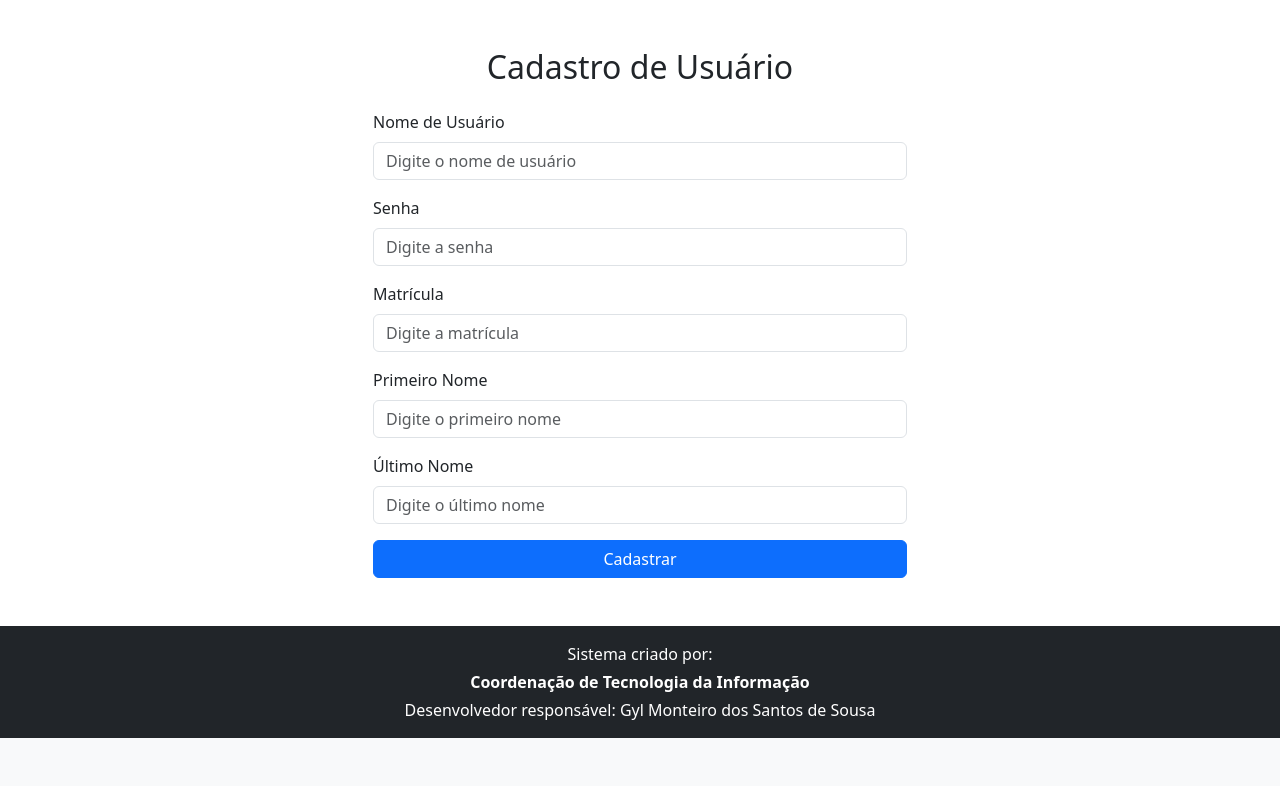
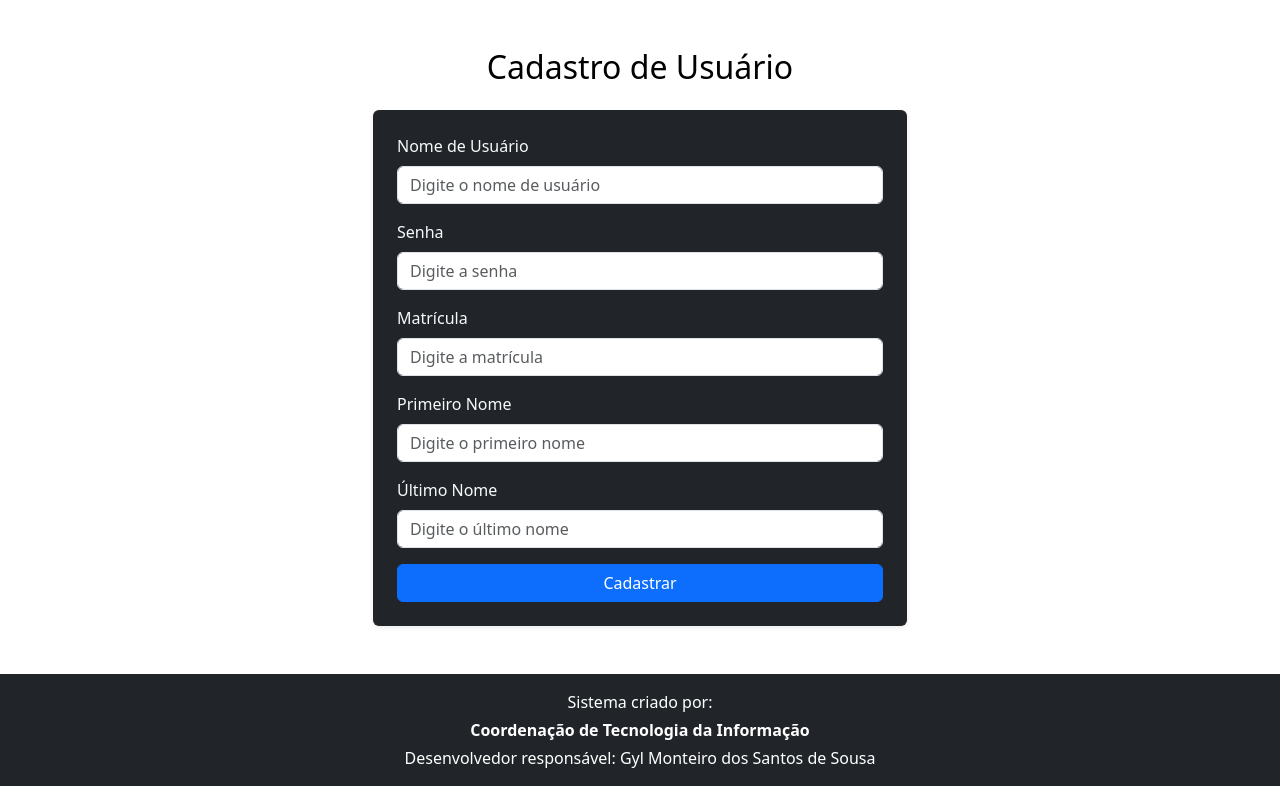
Before and after one commit to gylmonteiro-dev/smartchronos, a Django app: page /user/ in a window 1280 px wide. Shown: the part 74-860 px from the top of the page. Before the commit the page ends 812 px from the top, so only its background shows below. Run offline with Django 5.2, Linux system fonts and the light colour scheme.

Commit message:
adjusted theme to form

```diff
--- a/accounts/templates/user.html
+++ b/accounts/templates/user.html
@@ -6,27 +6,27 @@
 <div class="container mt-5">
     <div class="row justify-content-center">
         <div class="col-md-6">
-                <h2 class="text-center mb-4">Cadastro de Usuário</h2>
-                <form method="POST" action="{% url "create-user" %}">
+            <h2 class="text-center mb-4 text-black">Cadastro de Usuário</h2>
+            <form method="POST" action="{% url 'create-user' %}" class="bg-dark p-4 rounded shadow-sm">
                 {% csrf_token %}
                 <div class="mb-3">
-                        <label for="username" class="form-label">Nome de Usuário</label>
+                    <label for="username" class="form-label text-light">Nome de Usuário</label>
                     <input type="text" class="form-control" id="username" name="username" placeholder="Digite o nome de usuário" required>
                 </div>
                 <div class="mb-3">
-                        <label for="password" class="form-label">Senha</label>
+                    <label for="password" class="form-label text-light">Senha</label>
                     <input type="password" class="form-control" id="password" name="password" placeholder="Digite a senha" required>
                 </div>
                 <div class="mb-3">
-                        <label for="registration" class="form-label">Matrícula</label>
+                    <label for="registration" class="form-label text-light">Matrícula</label>
                     <input type="text" class="form-control" id="registration" name="registration" placeholder="Digite a matrícula" required>
                 </div>
                 <div class="mb-3">
-                        <label for="first_name" class="form-label">Primeiro Nome</label>
+                    <label for="first_name" class="form-label text-light">Primeiro Nome</label>
                     <input type="text" class="form-control" id="first_name" name="first_name" placeholder="Digite o primeiro nome" required>
                 </div>
                 <div class="mb-3">
-                        <label for="last_name" class="form-label">Último Nome</label>
+                    <label for="last_name" class="form-label text-light">Último Nome</label>
                     <input type="text" class="form-control" id="last_name" name="last_name" placeholder="Digite o último nome" required>
                 </div>
                 <button type="submit" class="btn btn-primary w-100">Cadastrar</button>
@@ -35,4 +35,5 @@
     </div>
 </div>
 
+
 {% endblock container %}
```
Lines whose indentation alone changed are shown as unchanged.
